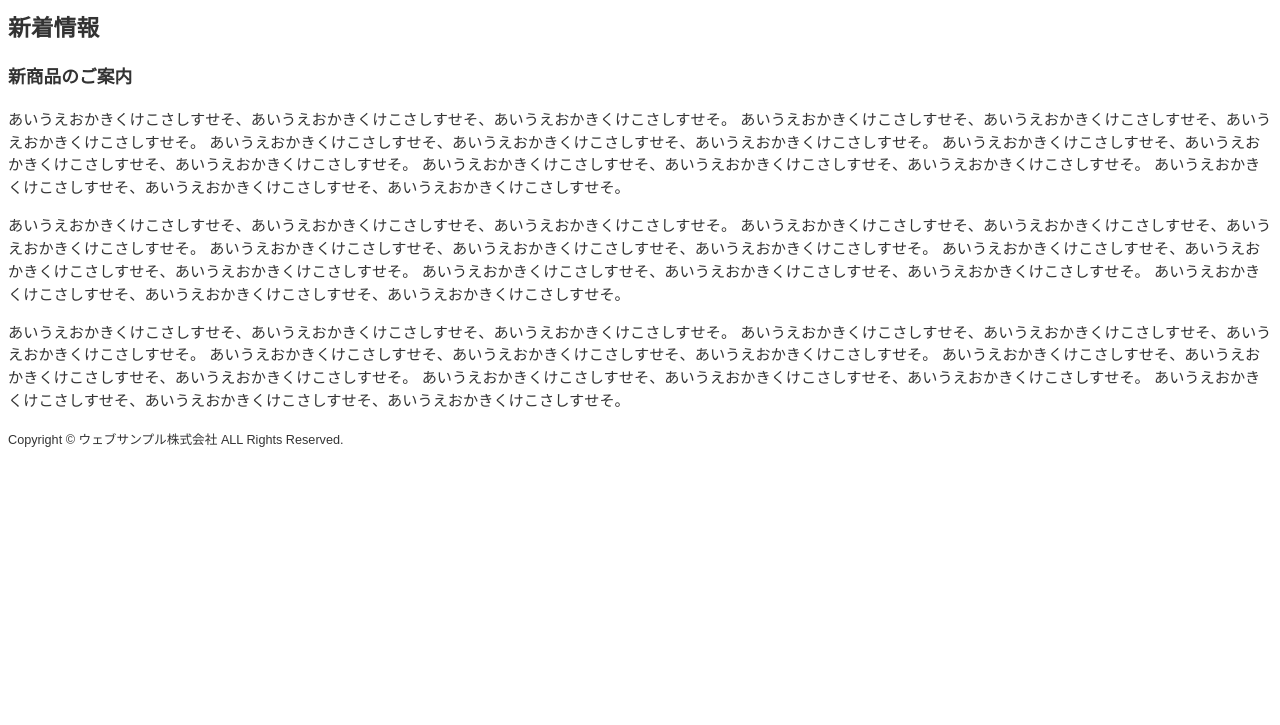
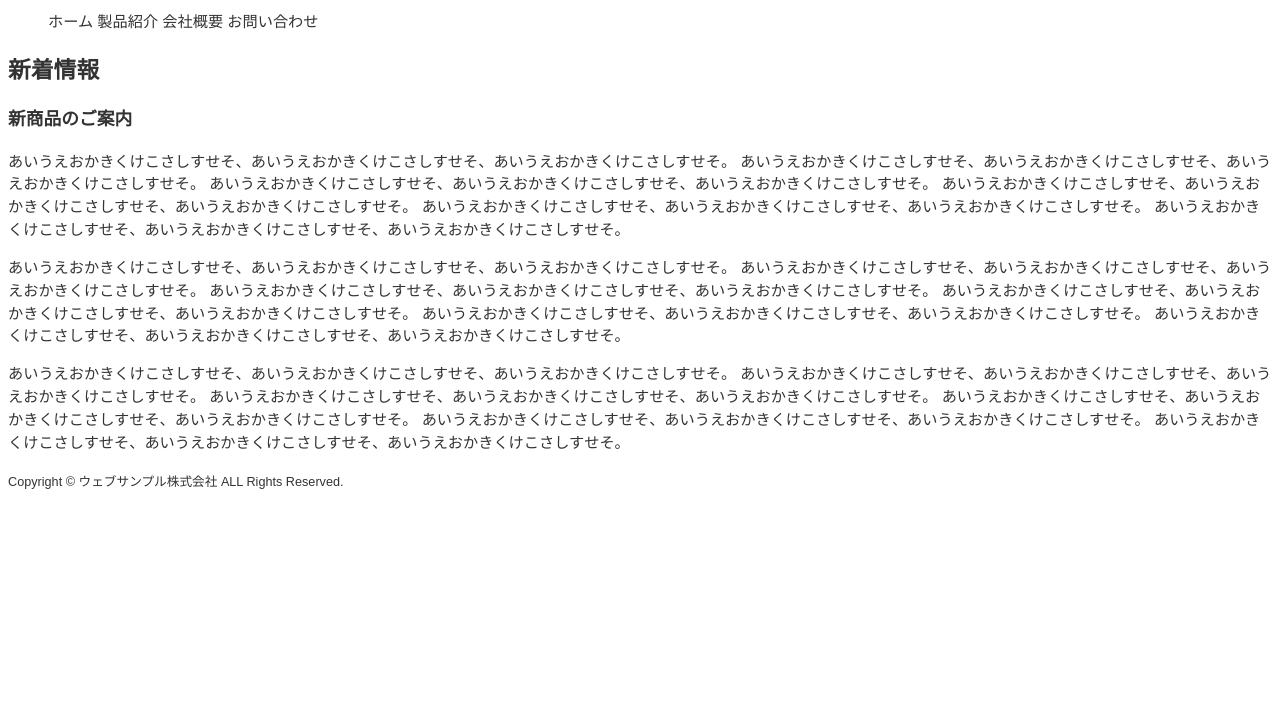
Before and after one commit to ksr03/create-webpage1, a plain HTML site: page index.html in a window 1280 px wide. Shown: the part 75-800 px from the top of the page. Drawn offline with Linux system fonts and the light colour scheme.

Commit message:
第5章までの演習

```diff
--- a/base.css
+++ b/base.css
@@ -5,3 +5,7 @@ body {
     line-height:1.5;                               /*行の高さを1.5倍にする*/
     color: #333333;                              /*文字色を濃い目のグレーにする*/
 }
+#menu li {
+    list-style-type: none;                          /*リストマーカー無しにする*/
+    display: inline;                                /*リスト項目をインライン表示にする*/
+}
--- a/index.html
+++ b/index.html
@@ -7,6 +7,15 @@
     </head>
     <body>
         <h1>ウェブサンプル株式会社</h1>
+
+        <!--メインメニュー-->
+        <ul id="menu">
+            <li>ホーム</li>
+            <li>製品紹介</li>
+            <li>会社概要</li>
+            <li>お問い合わせ</li>
+        </ul>
+
         <h2>新着情報</h2>
         <h3>新商品のご案内</h3>
         <p>
```
